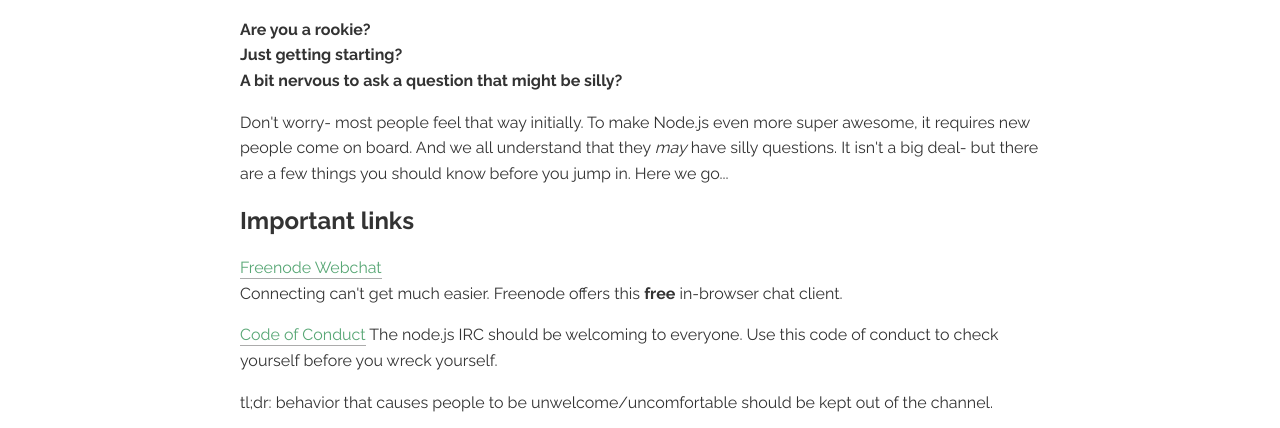
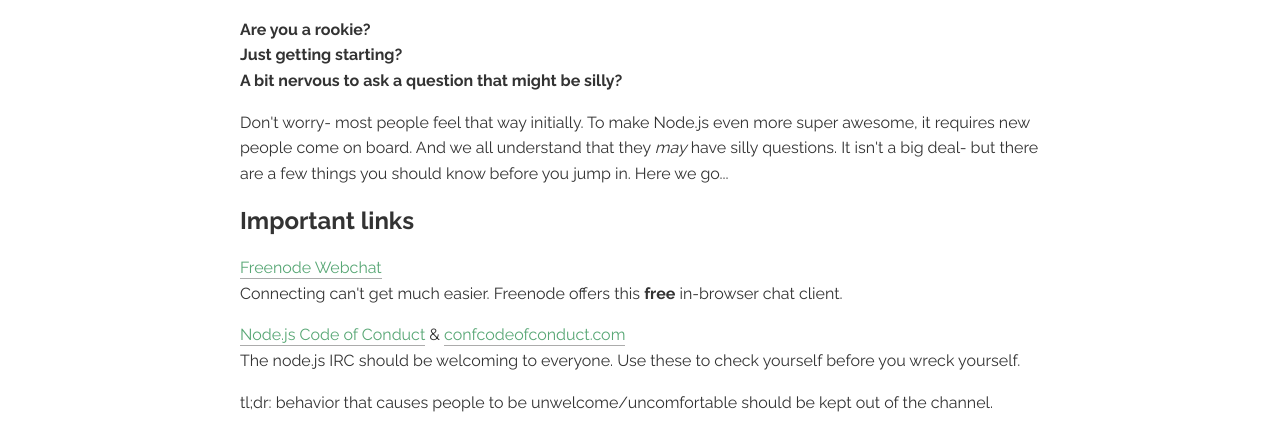
Before and after one commit to williamkapke/nodeirc, a website: page index.html in a window 1280 px wide. Shown: the part 322-750 px from the top of the page. Drawn offline with Linux system fonts and the light colour scheme.

Commit message:
Add Node.js Code of Conduct #20

```diff
--- a/index.html
+++ b/index.html
@@ -81,8 +81,8 @@
 <h2>Important links</h2>
 <p><a href="http://webchat.freenode.net/">Freenode Webchat</a><br>
 Connecting can&#39;t get much easier. Freenode offers this <strong>free</strong> in-browser chat client.</p>
-<p><a href="http://confcodeofconduct.com/">Code of Conduct</a>
-The node.js IRC should be welcoming to everyone. Use this code of conduct to check yourself before
+<p><a href="https://github.com/nodejs/node/blob/master/CODE_OF_CONDUCT.md">Node.js Code of Conduct</a> &amp; <a href="http://confcodeofconduct.com">confcodeofconduct.com</a><br>
+The node.js IRC should be welcoming to everyone. Use these to check yourself before
 you wreck yourself.</p>
 <p>tl;dr: behavior that causes people to be unwelcome/uncomfortable should be kept out of the channel.</p>
 <p><a href="http://blog.izs.me/post/30036893703/policy-on-trolling">Policy on Trolling</a><br>
```
Also changed, not shown: README.md.
